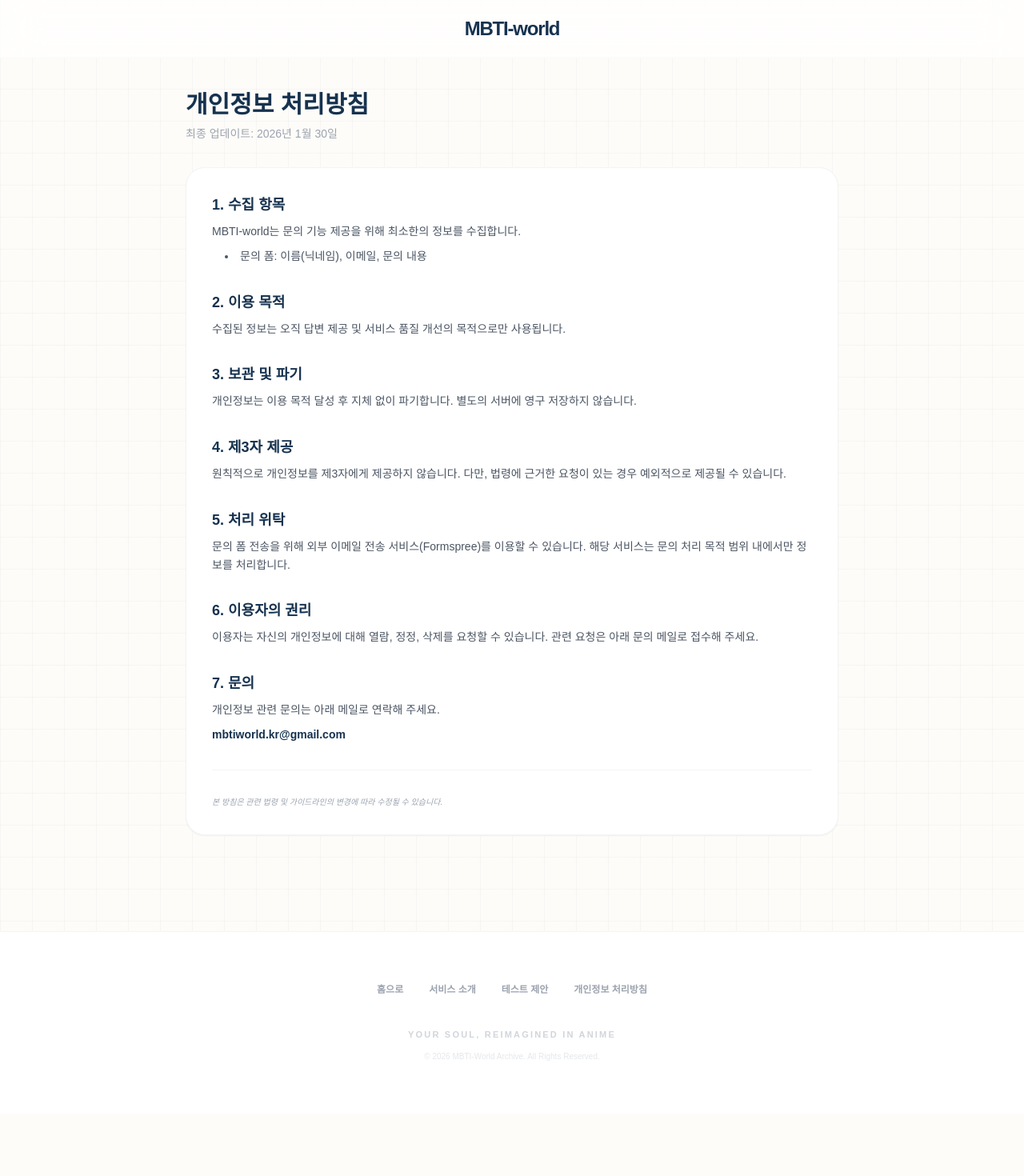
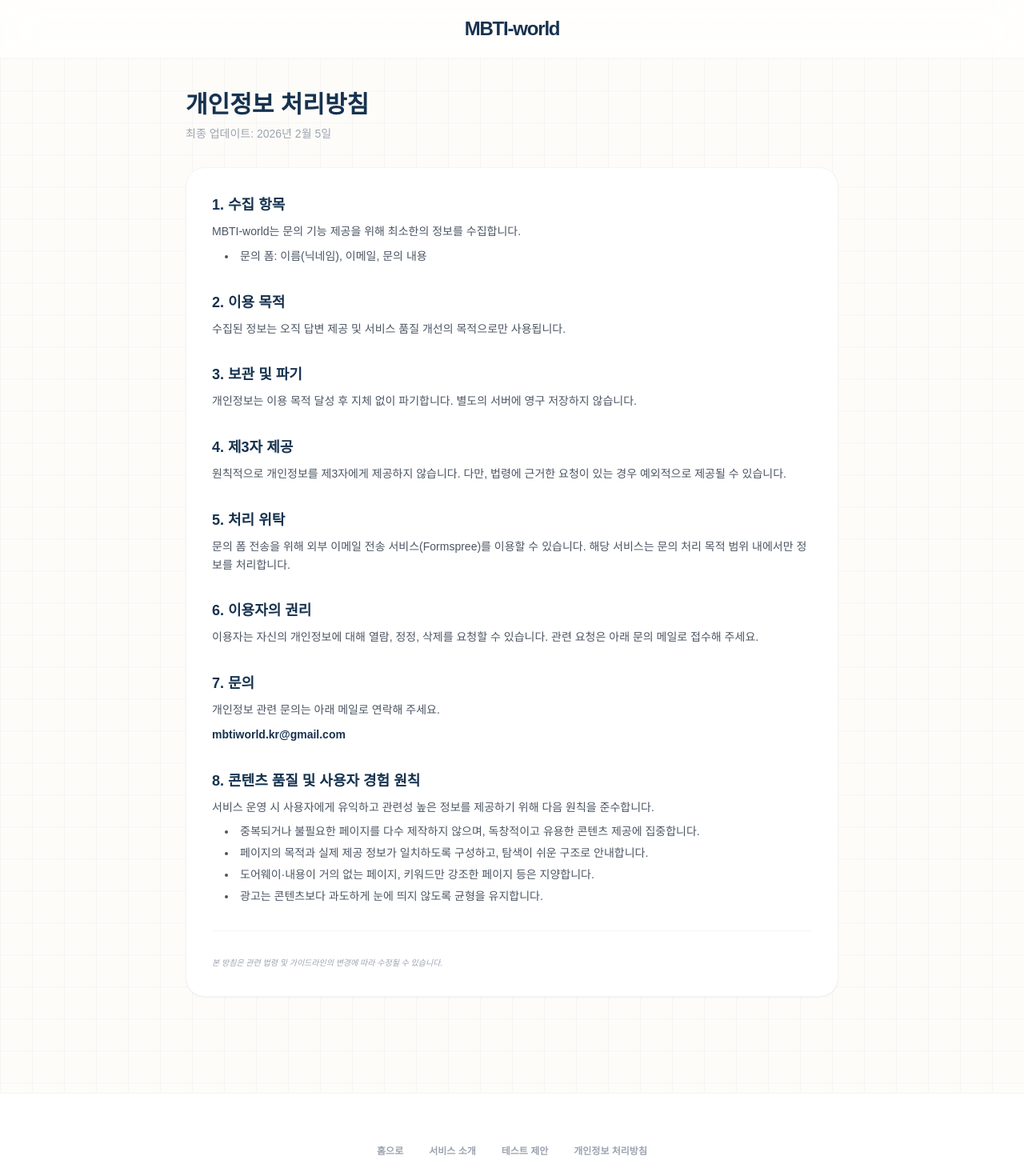
Before and after one commit to 1217records/MBTIworld-Animation, a Next.js app: page /privacy in a window 1280 px wide. Shown: the top 1470 px of the page at 80% size. Before the commit the page ends 1392 px from the top, so only its background shows below. Built offline with nearby package versions, Linux system fonts and the light colour scheme; a web font is replaced by a local one.

Commit message:
Refine privacy content

```diff
--- a/app/privacy/page.tsx
+++ b/app/privacy/page.tsx
@@ -8,7 +8,7 @@ export default function Privacy() {
     <div className="space-y-8 animate-in fade-in">
       <div className="space-y-2">
         <h1 className="text-3xl font-bold font-serif text-[#16324f]">개인정보 처리방침</h1>
-        <p className="text-gray-400 text-sm">최종 업데이트: 2026년 1월 30일</p>
+        <p className="text-gray-400 text-sm">최종 업데이트: 2026년 2월 5일</p>
       </div>
 
       <div className="bg-white rounded-3xl p-8 border border-gray-100 shadow-sm space-y-8 text-sm text-gray-600 leading-relaxed">
@@ -44,6 +44,16 @@ export default function Privacy() {
           <p>개인정보 관련 문의는 아래 메일로 연락해 주세요.</p>
           <p className="font-bold text-[#16324f]">mbtiworld.kr@gmail.com</p>
         </section>
+        <section className="space-y-2">
+          <h2 className="text-lg font-bold text-[#16324f]">8. 콘텐츠 품질 및 사용자 경험 원칙</h2>
+          <p>서비스 운영 시 사용자에게 유익하고 관련성 높은 정보를 제공하기 위해 다음 원칙을 준수합니다.</p>
+          <ul className="list-disc list-inside pl-4 space-y-1">
+            <li>중복되거나 불필요한 페이지를 다수 제작하지 않으며, 독창적이고 유용한 콘텐츠 제공에 집중합니다.</li>
+            <li>페이지의 목적과 실제 제공 정보가 일치하도록 구성하고, 탐색이 쉬운 구조로 안내합니다.</li>
+            <li>도어웨이·내용이 거의 없는 페이지, 키워드만 강조한 페이지 등은 지양합니다.</li>
+            <li>광고는 콘텐츠보다 과도하게 눈에 띄지 않도록 균형을 유지합니다.</li>
+          </ul>
+        </section>
         <div className="pt-8 border-t border-gray-100 text-[10px] text-gray-400 italic">
           본 방침은 관련 법령 및 가이드라인의 변경에 따라 수정될 수 있습니다.
         </div>
```
